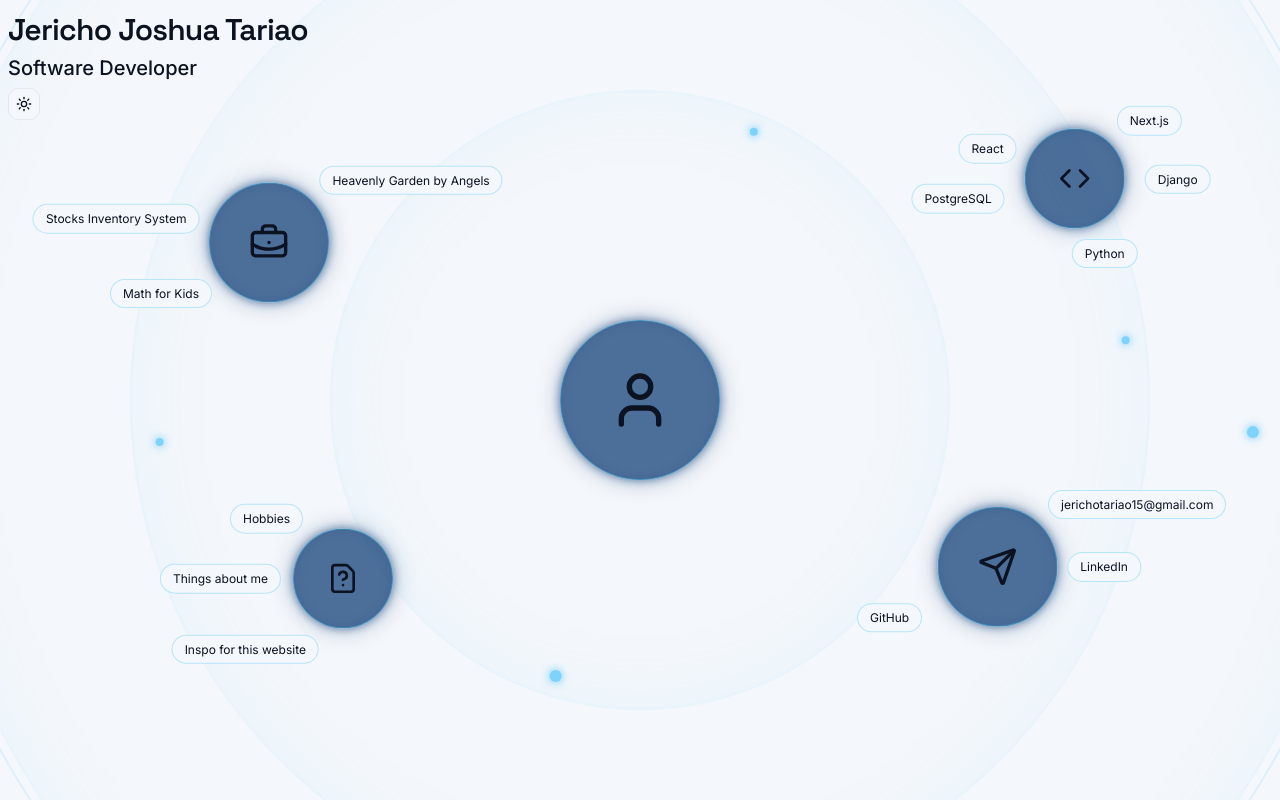
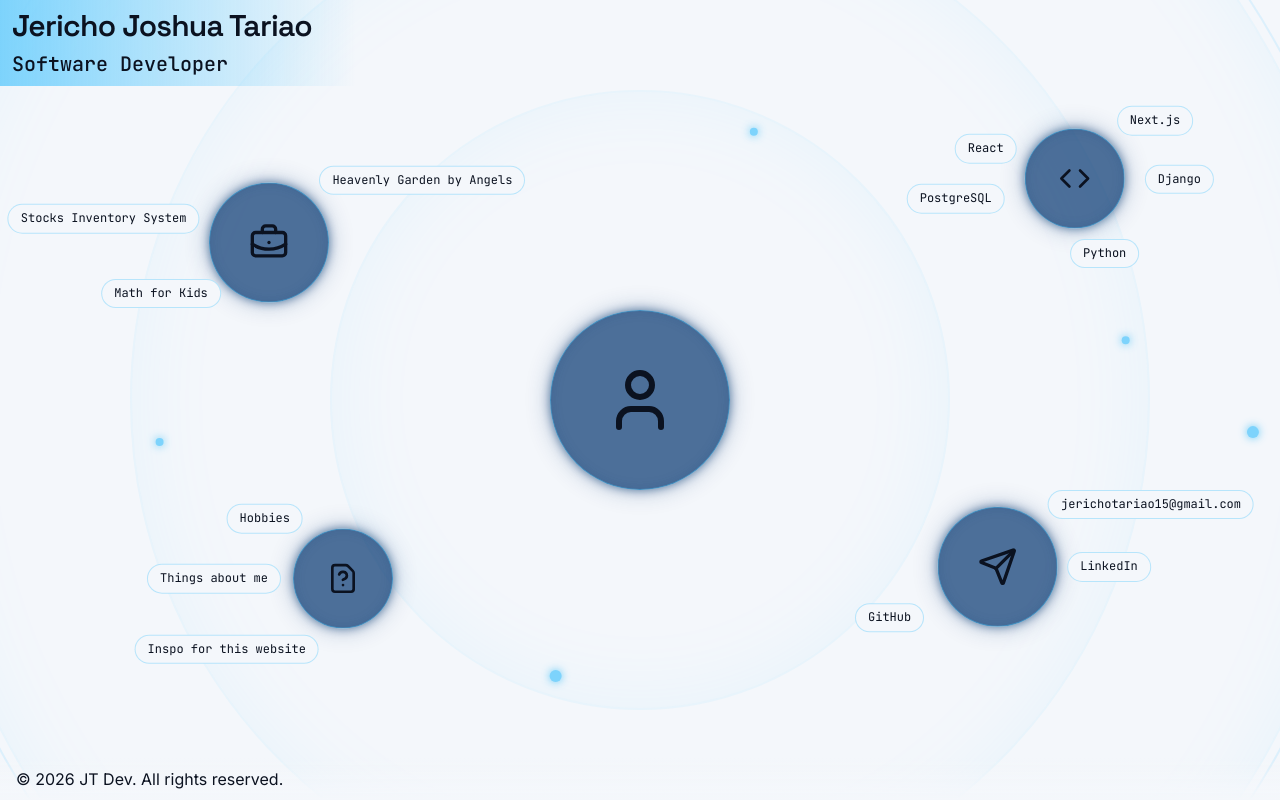
Before and after one commit to jerichotariao05/jt-web-portfolio, a Next.js app: page / in a window 1280 px wide. Built offline with nearby package versions, Linux system fonts and the light colour scheme.

Commit message:
Add Footer component to homepage and update layout; adjust Nodes component size and refine DataPill styles.

```diff
--- a/app/helpers/data.ts
+++ /dev/null
@@ -1,17 +0,0 @@
-export const floatingPillData = {
-    'projects': [
-        "Stocks Inventory System",
-        "Heavenly Garden by Angels",
-        "Math for Kids",
-    ],
-    'technologies': [
-        "React",
-        "TypeScript",
-        "Django",
-    ],
-    'contact': [
-        "jerichotariao15@gmail.com",
-        "LinkedIn",
-        "Github",
-    ],
-}
--- a/app/page.tsx
+++ b/app/page.tsx
@@ -1,4 +1,5 @@
 import DataPill from "@/components/DataPill";
+import Footer from "@/components/Footer";
 import Heading from "@/components/Heading";
 import Nodes from "@/components/Nodes";
 import RadarField from "@/components/RadarField";
@@ -16,7 +17,7 @@ export default function Home() {
     <>
       <Heading />
       <main className="relative flex w-full min-h-dvh items-center justify-center overflow-hidden sm:overflow-visible">
-        <Nodes icon={<User className="size-16" />} width={160} height={160} />
+        <Nodes icon={<User className="size-18" />} width={180} height={180} />
         <RadarRing size={620} />
         <RadarRing size={1020} />
         <RadarRing size={1440} />
@@ -133,6 +134,7 @@ export default function Home() {
           <span className="relative inline-flex size-3 rounded-full bg-accent shadow-[0_0_8px_color-mix(in_srgb,var(--ring)_80%,transparent)]" />
         </RadarField>
       </main>
+      <Footer />
     </>
   );
 }
--- a/components/DataPill.tsx
+++ b/components/DataPill.tsx
@@ -9,7 +9,7 @@ export default function DataPill({
 }) {
   return (
     <p
-      className={`absolute whitespace-nowrap bg-background border border-accent/50 rounded-full px-3 py-1 text-xs leading-relaxed ${className}`}
+      className={`font-mono absolute whitespace-nowrap bg-background border border-accent/50 rounded-full px-3 py-1 text-xs leading-relaxed ${className}`}
     >
       {title}
     </p>
--- /dev/null
+++ b/components/Footer.tsx
@@ -0,0 +1,15 @@
+import React from "react";
+
+export default function Footer() {
+  const today = new Date();
+
+  return (
+    <div className="hidden md:block fixed bottom-0 w-full z-10 px-2 bg-linear-to-t from-background to-transparent">
+      <div className="flex flex-col gap-1.5 p-2">
+        <p className="leading-relaxed">
+          &copy; {today.getFullYear()} JT Dev. All rights reserved.
+        </p>
+      </div>
+    </div>
+  );
+}
--- a/components/Heading.tsx
+++ b/components/Heading.tsx
@@ -4,12 +4,14 @@ import { ModeToggle } from "./ThemeToggle";
 
 export default function Heading() {
   return (
-    <div className="hidden md:block fixed top-3 w-fit z-10 pl-2">
-      <div className="flex flex-col gap-1.5">
-        <h3 className="font-heading text-2xl md:text-3xl font-semibold tracking-tight">
+    <div className="hidden md:block fixed top-0 w-fit z-10 px-1 bg-linear-to-r from-accent to-transparent">
+      <div className="flex flex-col gap-1.5 p-2">
+        <h3 className="font-heading text-2xl md:text-3xl font-semibold tracking-tight pr-8">
           Jericho Joshua Tariao
         </h3>
-        <h5 className="text-lg md:text-xl font-medium">Software Developer</h5>
+        <h5 className="font-mono text-lg md:text-xl font-medium">
+          Software Developer
+        </h5>
         {/* <div className="flex gap-2 mt-2">
           <Button
             size="lg"
@@ -25,7 +27,7 @@ export default function Heading() {
             View My Work
           </Button>
         </div> */}
-        <ModeToggle />
+        {/* <ModeToggle /> */}
       </div>
     </div>
   );
```
